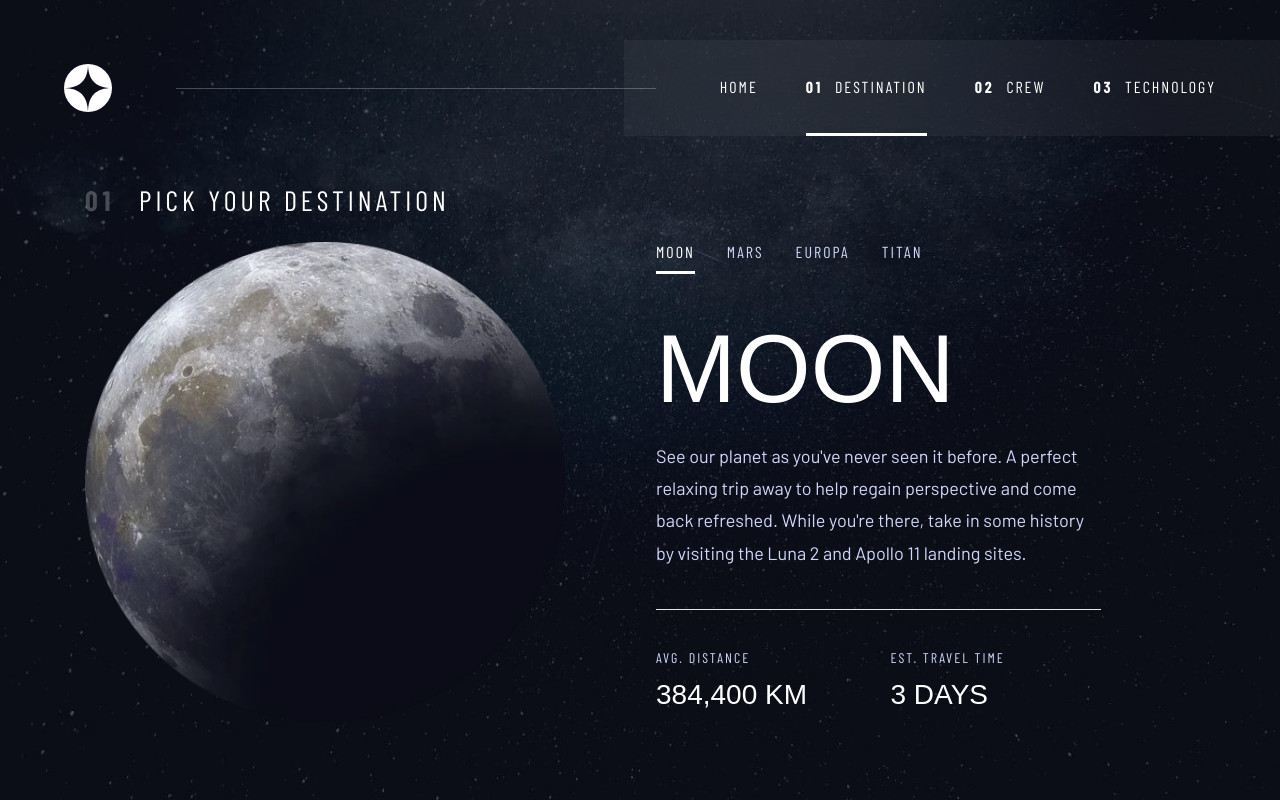
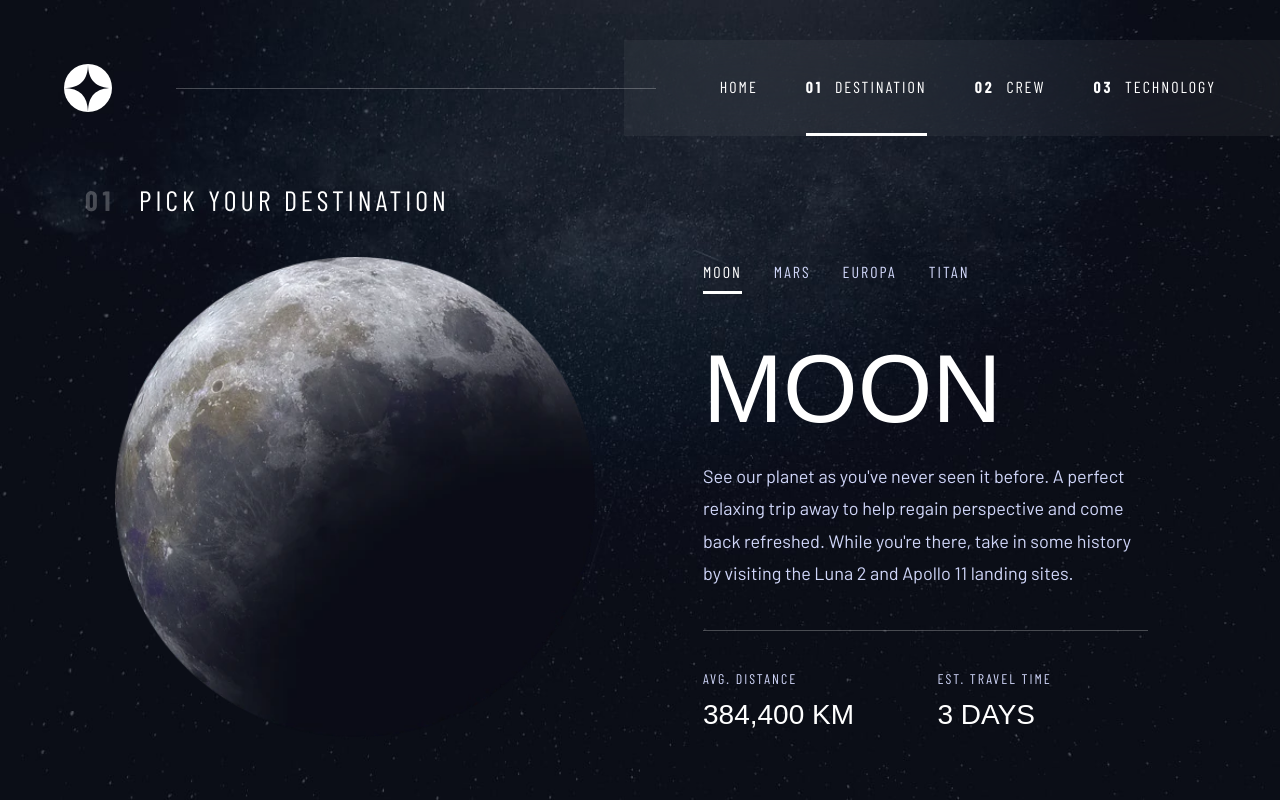
Before and after one commit to kerem-gurbuz/fm-space-tourism-website, a Next.js app: page /destination in a window 1280 px wide. Built offline with nearby package versions, Linux system fonts and the light colour scheme; a web font is replaced by a local one.

Commit message:
style(destination tabs): fix style inconsistencies

```diff
--- a/src/app/destination/page.tsx
+++ b/src/app/destination/page.tsx
@@ -46,7 +46,7 @@ export default function DestinationPage() {
           </span>
         </h1>
         <div className="flex-1">
-          <DestinationTabs className="grid h-full grid-cols-1 grid-rows-[1fr_auto] gap-8 lg:grid-cols-2 lg:grid-rows-1" />
+          <DestinationTabs className="grid h-full grid-cols-1 grid-rows-[1fr_auto] items-center justify-items-center gap-8 lg:grid-cols-2 lg:grid-rows-1" />
         </div>
       </div>
     </div>
--- a/src/components/destination/destination-card.tsx
+++ b/src/components/destination/destination-card.tsx
@@ -1,6 +1,7 @@
 import { Card, CardContent, CardHeader, CardTitle } from '@/components/ui/card';
 import { Separator } from '@/components/ui/separator';
 import type { Destination } from '@/lib/constants/destinations';
+import { cn } from '@/lib/utils';
 
 type DestinationCardProps = {
   className?: React.ComponentProps<'div'>['className'];
@@ -12,29 +13,29 @@ export function DestinationCard({
   destination,
 }: DestinationCardProps) {
   return (
-    <Card className={className}>
+    <Card className={cn('text-center lg:text-left', className)}>
       <CardHeader className="mb-4">
-        <CardTitle className="text_preset_2--mobile md:text_preset_2--tablet lg:text_preset_2--desktop text-center uppercase lg:text-start">
+        <CardTitle className="text_preset_2--mobile md:text_preset_2--tablet lg:text_preset_2--desktop uppercase">
           {destination.name}
         </CardTitle>
       </CardHeader>
       <CardContent>
-        <p className="text_preset_9--mobile md:text_preset_9--tablet lg:text_preset_9--desktop text-center text-blue-300 lg:text-left">
+        <p className="text_preset_9--mobile md:text_preset_9--tablet lg:text_preset_9--desktop text-blue-300">
           {destination.description}
         </p>
         <Separator
           orientation="horizontal"
-          className="my-6 lg:my-10"
+          className="my-6 bg-white opacity-25 lg:my-10"
           decorative
         />
         <div className="grid grid-cols-1 gap-6 lg:grid-cols-2">
-          <div className="space-y-3 text-center uppercase lg:text-left">
+          <div className="space-y-3 uppercase">
             <h3 className="text_preset_7--desktop text-blue-300">
               Avg. Distance
             </h3>
             <p className="text_preset_6--desktop">{destination.distance}</p>
           </div>
-          <div className="space-y-3 text-center uppercase lg:text-left">
+          <div className="space-y-3 uppercase">
             <h3 className="text_preset_7--desktop text-blue-300">
               Est. Travel Time
             </h3>
--- a/src/components/destination/destination-tabs.tsx
+++ b/src/components/destination/destination-tabs.tsx
@@ -7,13 +7,15 @@ import { DestinationCard } from '@/components/destination';
 import { Tabs, TabsContent, TabsList, TabsTrigger } from '@/components/ui/tabs';
 import { DESTINATIONS } from '@/lib/constants/destinations';
 
+const INITIAL_DESTINATION_NAME = DESTINATIONS.Moon.name.toLowerCase();
+
 type DestinationTabsProps = {
   className?: React.ComponentProps<'div'>['className'];
 };
 
 export function DestinationTabs({ className }: DestinationTabsProps) {
   const [destinationName, setDestinationName] = useState<string>(
-    DESTINATIONS.Moon.name.toLowerCase(),
+    INITIAL_DESTINATION_NAME,
   );
 
   return (
@@ -24,16 +26,16 @@ export function DestinationTabs({ className }: DestinationTabsProps) {
           alt={`Image of the ${destinationName}`}
           className="object-cover object-center"
           sizes="(max-width: 767px) 150px, (max-width: 1023px) 300px, (max-width: 1279px) 400px, 480px"
+          priority={destinationName === INITIAL_DESTINATION_NAME}
           quality={100}
           fill
         />
       </div>
-
       <Tabs
-        defaultValue={DESTINATIONS.Moon.name.toLowerCase()}
-        className="flex flex-col items-center gap-6 lg:items-start lg:gap-10"
+        defaultValue={INITIAL_DESTINATION_NAME}
+        className="flex w-full max-w-[514px] flex-col gap-6 lg:max-w-[445px] lg:gap-10"
       >
-        <TabsList className="flex h-8 gap-8">
+        <TabsList className="flex h-8 justify-center gap-8 lg:justify-start">
           {Object.values(DESTINATIONS).map(({ name }, index) => (
             <TabsTrigger
               key={index}
@@ -47,10 +49,9 @@ export function DestinationTabs({ className }: DestinationTabsProps) {
         </TabsList>
         {Object.values(DESTINATIONS).map((destination, index) => (
           <TabsContent key={index} value={destination.name.toLowerCase()}>
-            <DestinationCard
-              className="w-full max-w-[514px] lg:max-w-[445px]"
-              destination={destination}
-            />
+            <article aria-label={destination.name}>
+              <DestinationCard destination={destination} />
+            </article>
           </TabsContent>
         ))}
       </Tabs>
--- a/src/components/ui/tabs.tsx
+++ b/src/components/ui/tabs.tsx
@@ -31,7 +31,7 @@ const TabsTrigger = React.forwardRef<
     ref={ref}
     className={cn(
       // 'inline-flex items-center justify-center whitespace-nowrap rounded-sm px-3 py-1.5 text-sm font-medium ring-offset-background transition-all focus-visible:outline-none focus-visible:ring-2 focus-visible:ring-ring focus-visible:ring-offset-2 disabled:pointer-events-none disabled:opacity-50 data-[state=active]:bg-background data-[state=active]:text-foreground data-[state=active]:shadow-sm',
-      'inline-flex items-center justify-center whitespace-nowrap ring-offset-background transition-all focus-visible:outline-none focus-visible:ring-2 focus-visible:ring-ring focus-visible:ring-offset-2 disabled:pointer-events-none disabled:opacity-50',
+      'whitespace-nowrap ring-offset-background transition-all focus-visible:outline-none focus-visible:ring-2 focus-visible:ring-ring focus-visible:ring-offset-2 disabled:pointer-events-none disabled:opacity-50',
       className,
     )}
     {...props}
--- a/src/lib/utils.ts
+++ b/src/lib/utils.ts
@@ -4,7 +4,3 @@ import { twMerge } from 'tailwind-merge';
 export function cn(...inputs: ClassValue[]) {
   return twMerge(clsx(inputs));
 }
-
-export function transformString(input: string) {
-  return input.trim().toLowerCase().replace(/\s+/g, '-');
-}
```
